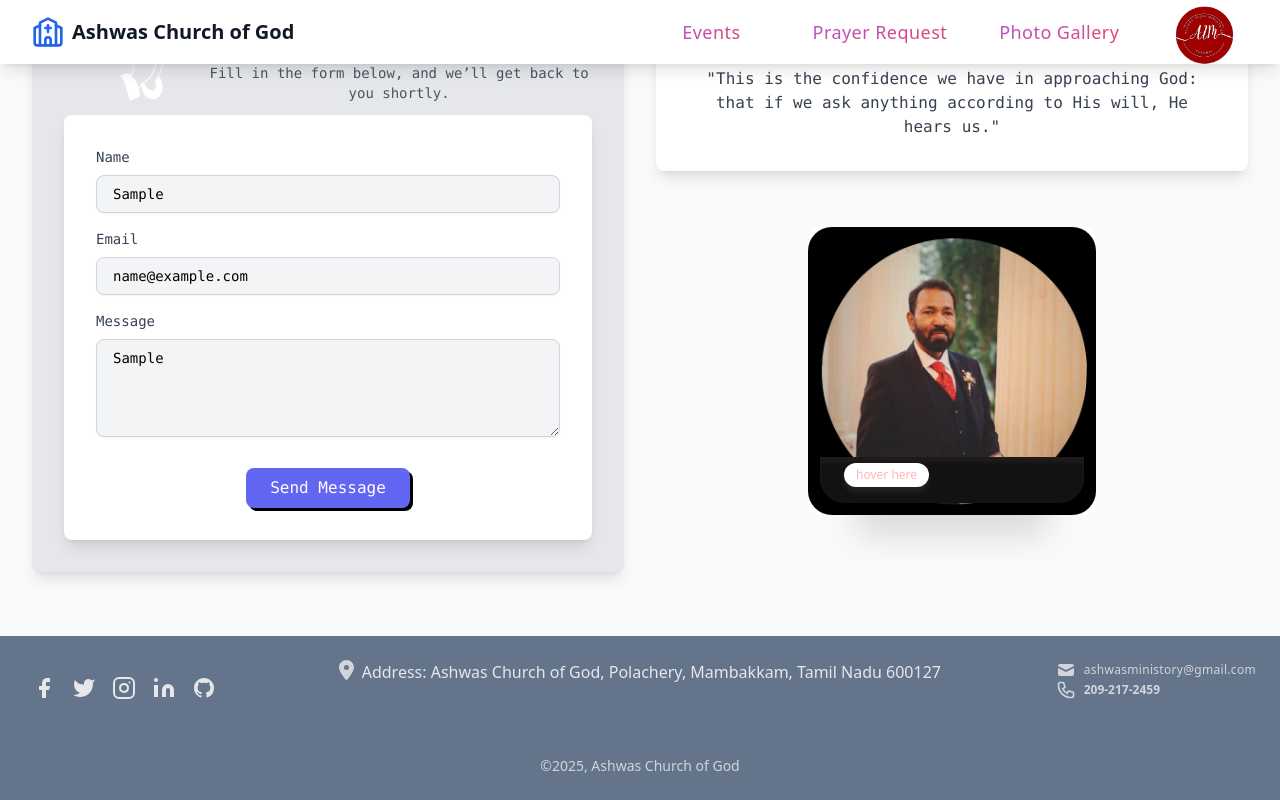
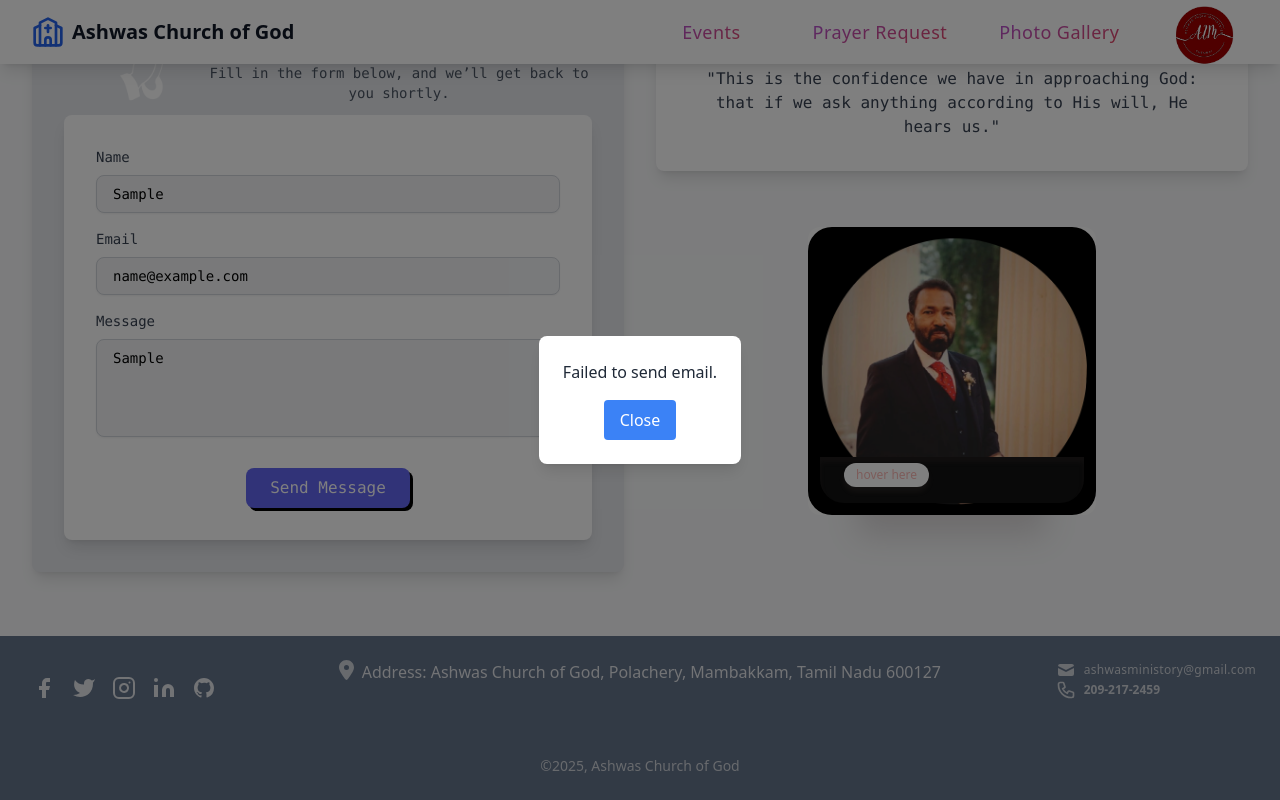
Before and after one commit to misham2001/AIM, a React (Vite) app: page / in a window 1280 px wide. Both pictures are taken after typing "Sample", "name@example.com", "Sample" into the empty fields and a click on the button "Send Message". Shown: the part 6813-7613 px from the top of the page. Built offline with nearby package versions, Linux system fonts and the light colour scheme; no server answers.

Commit message:
prayerForm

```diff
--- a/src/components/PrayerRequest.tsx
+++ b/src/components/PrayerRequest.tsx
@@ -3,14 +3,13 @@ import profile from "../Assert/Profile/pastorProfile.png"
 import prayerhand from "../Assert/prayerhand.png"
 import axios from "axios";
 export function PrayerRequest() {
-  const [formData, setFormData] = useState({
-    name: "",
-    email: "",
-    message: "",
-  });
 
+const initialFormData = { name: "", email: "", message: "" };
+const [formData, setFormData] = useState(initialFormData);
 
-  const handleChange = (e: { target: { name: any; value: any; }; }) => {
+const [popup, setPopup] = useState({ show: false, message: "" });
+
+const handleChange = (e: { target: { name: any; value: any } }) => {
   const { name, value } = e.target;
   setFormData((prevData) => ({
     ...prevData,
@@ -19,27 +18,33 @@ export function PrayerRequest() {
 };
 
 // Handle form submission
-  const handleSubmit = async (e: { preventDefault: () => void; }) => {
+const handleSubmit = async (e: { preventDefault: () => void }) => {
   e.preventDefault();
 
   try {
     const response = await axios.post("http://localhost:5000/send-email", formData);
 
     if (response.status === 200) {
-        alert(response.data.message);
+      setPopup({ show: true, message: response.data.message });
+      setFormData(initialFormData); // Clear form data after successful submission
     }
   } catch (error) {
     console.error("Error:", error);
-      alert("Failed to send email.");
+    setPopup({ show: true, message: "Failed to send email." });
   }
-    console.log("formData:", formData);
 };
+
+const closePopup = () => {
+  setPopup({ show: false, message: "" });
+};
+
   const [isHovered, setIsHovered] = useState(false);
   return (
     <div className="max-w-8xl mx-auto px-4 sm:px-6 lg:px-8">
       <h2 className="text-4xl font-bold text-gray-900 text-center mb-12">Contact</h2>
 
       <div className="grid lg:grid-cols-2 gap-8 items-start justify-center">
+        <div>
         <form
             className="bg-gray-200 p-6 sm:p-8 rounded-lg shadow-lg animate__animated animate__fadeIn"
             onSubmit={handleSubmit}
@@ -107,6 +112,21 @@ export function PrayerRequest() {
               </div>
             </div>
           </form>
+          {popup.show && (
+            <div className="fixed inset-0 bg-black bg-opacity-50 flex items-center justify-center z-50">
+              <div className="bg-white p-6 rounded-lg shadow-lg text-center space-y-4">
+                <p className="text-gray-800">{popup.message}</p>
+                <button
+                  onClick={closePopup}
+                  className="px-4 py-2 bg-blue-500 text-white rounded hover:bg-blue-600 transition"
+                >
+                  Close
+                </button>
+              </div>
+            </div>
+          )}
+        </div>
+
         <div className="flex flex-col">
           <div className="bg-white p-6 sm:p-8 rounded-lg shadow-lg text-center font-mono">
             <p className="text-xl font-bold mb-4">1 John 5:14</p>
```
Lines whose indentation alone changed are shown as unchanged.
